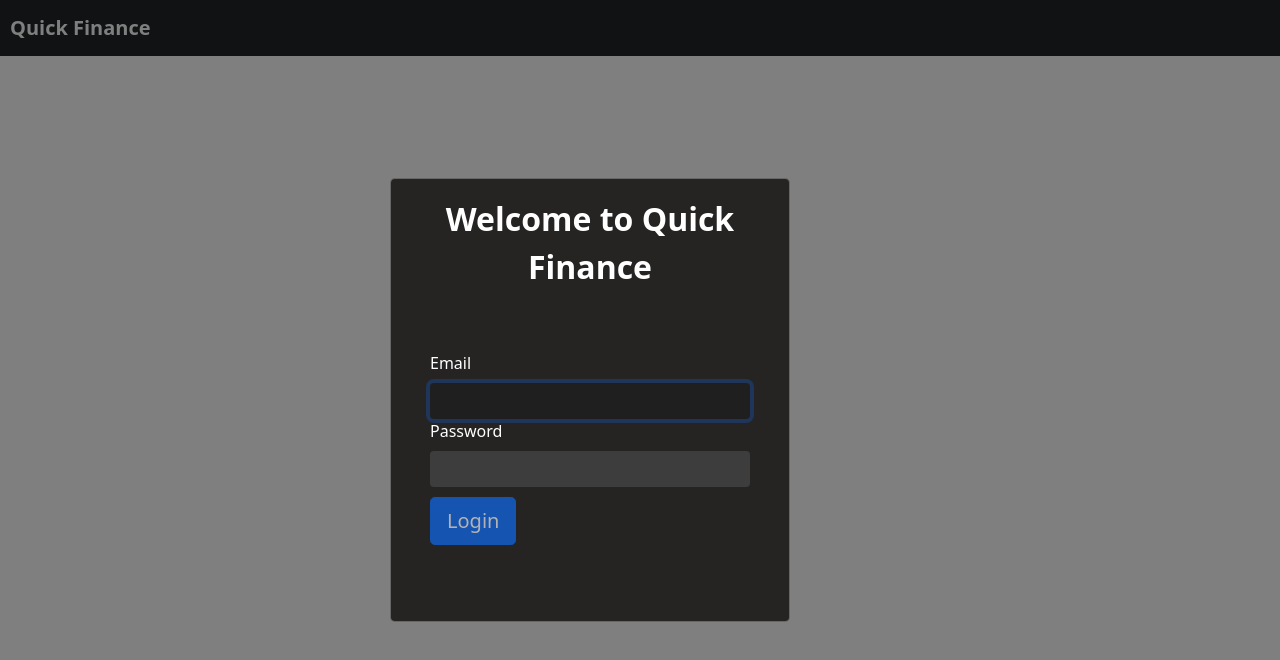
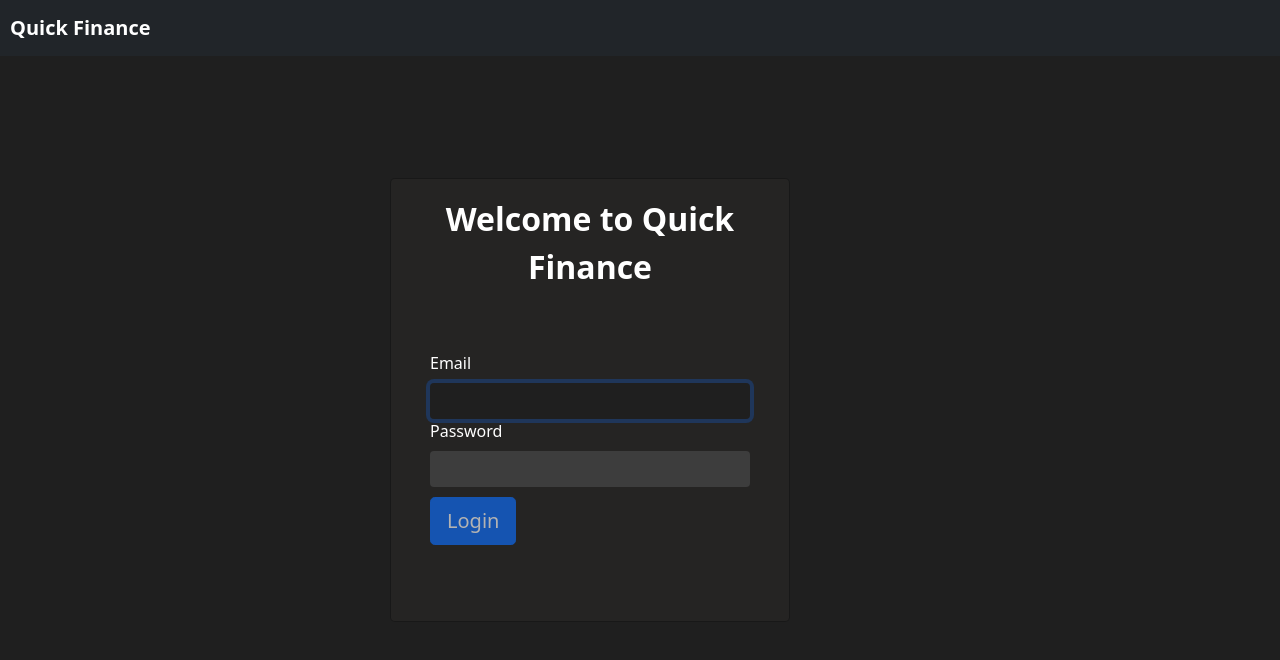
Before and after one commit to NadirBourazza/QuickFinance, a React (Create React App) app: page / in a window 1280 px wide. Shown: the top 660 px of the page. Built offline with nearby package versions, Linux system fonts and the light colour scheme.

Commit message:
Moved styling & components to folders
Edited modal backdrop

Styling changes for index

```diff
--- a/public/index.html
+++ b/public/index.html
@@ -24,7 +24,7 @@
       work correctly both with client-side routing and a non-root public URL.
       Learn how to configure a non-root public URL by running `npm run build`.
     -->
-    <title>React App</title>
+    <title>Quick Finance</title>
   </head>
   <body>
     <noscript>You need to enable JavaScript to run this app.</noscript>
--- a/src/App.tsx
+++ b/src/App.tsx
@@ -1,5 +1,6 @@
 import React from 'react';
-import WelcomePage from './WelcomePage';
+import WelcomePage from './components/WelcomePage';
+import './styles/App.css'
 
 function App() {
   return (
--- a/src/LoginComponent.tsx
+++ b/src/components/LoginComponent.tsx
@@ -1,7 +1,7 @@
 import React, { useState } from 'react';
 import Form from "react-bootstrap/Form";
 import Button from "react-bootstrap/Button";
-import "./Login.css";
+import '../styles/Login.css';
 
 export default function Login() {
   const [email, setEmail] = useState("");
--- a/src/WelcomePage.tsx
+++ b/src/components/WelcomePage.tsx
@@ -1,7 +1,7 @@
 import React from 'react';
 import { Navbar, Modal } from 'react-bootstrap'
 import 'bootstrap/dist/css/bootstrap.min.css';
-import './WelcomePage.css'
+import '../styles/WelcomePage.css'
 import Login from './LoginComponent';
 
 export default class WelcomePage extends React.Component<{}, { modalState: boolean }> {
@@ -26,6 +26,7 @@ export default class WelcomePage extends React.Component<{}, { modalState: boole
         </Navbar>
 
         <Modal
+          backdrop={false}
           show={this.state.modalState}
           onHide={() => this.setState(prevState => ({
             modalState: !prevState.modalState,
--- a/src/index.tsx
+++ b/src/index.tsx
@@ -1,6 +1,6 @@
 import React from 'react';
 import ReactDOM from 'react-dom';
-import './index.css';
+import './styles/Index.css';
 import App from './App';
 import reportWebVitals from './reportWebVitals';
 
--- a/src/index.css
+++ b/src/styles/Index.css
@@ -11,3 +11,11 @@ code {
   font-family: source-code-pro, Menlo, Monaco, Consolas, 'Courier New',
     monospace;
 }
+
+@media (prefers-reduced-motion: no-preference)
+  {
+  :root {
+    scroll-behavior: smooth;
+    background-color: #1F1F1F;;
+  }
+}
```
Also changed, not shown: src/styles/App.css (added), src/styles/Login.css (renamed from src/Login.css), src/styles/WelcomePage.css (renamed from src/WelcomePage.css).
